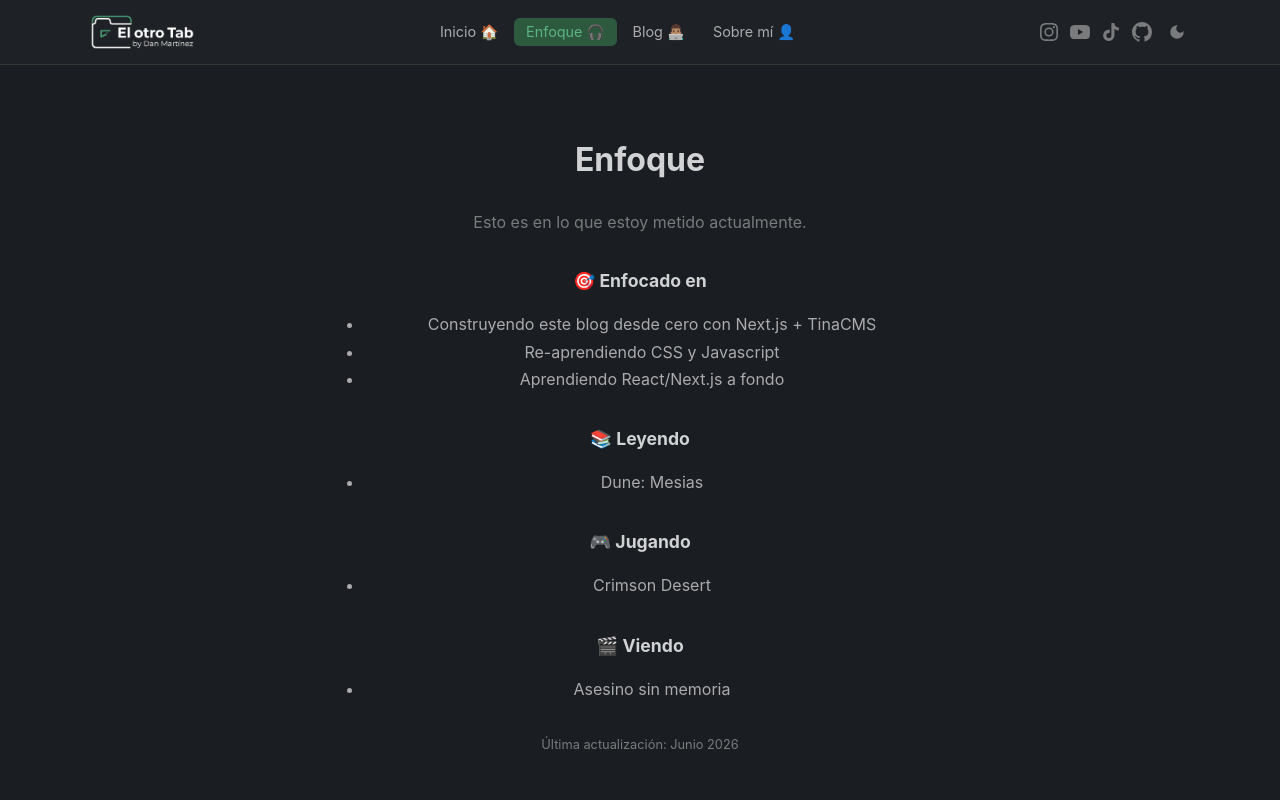
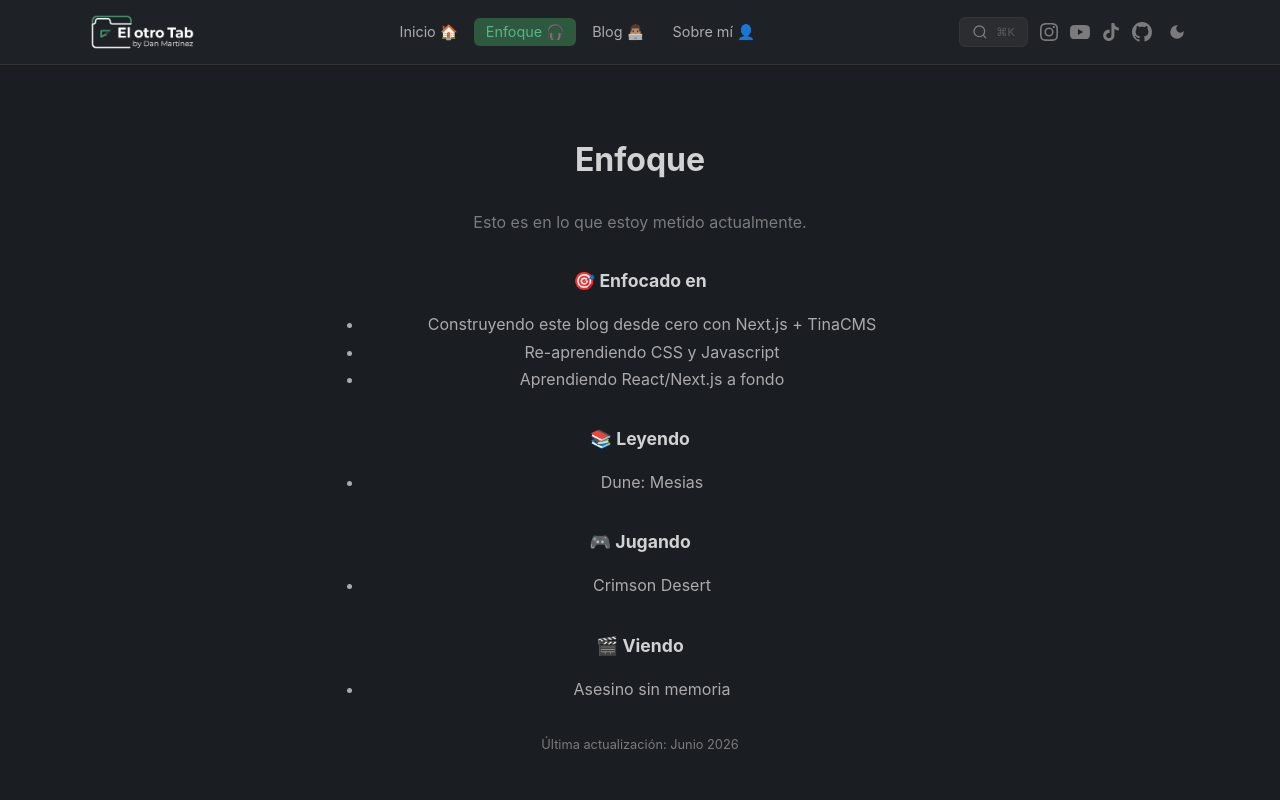
Before and after one commit to DanMartinezMx/eldanmtz, a Next.js app: page /now in a window 1280 px wide. Shown: the top 800 px of the page. Built offline with nearby package versions, Linux system fonts and the light colour scheme.

Commit message:
feat: integrate SearchDialog into navigation

```diff
--- a/src/app/layout.tsx
+++ b/src/app/layout.tsx
@@ -1,6 +1,6 @@
 import type { Metadata } from "next";
 import "./globals.css";
-import { Navigation } from "@/components/Navigation";
+import { NavWrapper } from "@/components/NavWrapper";
 import { Footer } from "@/components/Footer";
 import { Analytics } from "@vercel/analytics/react";
 import { SpeedInsights } from "@vercel/speed-insights/next";
@@ -54,7 +54,7 @@ export default function RootLayout({ children }: { children: React.ReactNode })
   return (
     <html lang="es" suppressHydrationWarning>
       <body>
-        <Navigation />
+        <NavWrapper />
         <main className="main-content">{children}</main>
         <Footer />
         <Analytics />
--- /dev/null
+++ b/src/components/NavWrapper.tsx
@@ -0,0 +1,7 @@
+import { getSearchIndex } from "@/lib/content";
+import { Navigation } from "./Navigation";
+
+export function NavWrapper() {
+    const searchIndex = getSearchIndex();
+    return <Navigation searchIndex={searchIndex} />;
+}
--- a/src/components/Navigation.tsx
+++ b/src/components/Navigation.tsx
@@ -5,8 +5,20 @@ import Image from "next/image";
 import { usePathname } from "next/navigation";
 import { useState } from "react";
 import { ThemeToggle } from "./ThemeToggle";
+import { SearchDialog } from "./SearchDialog";
 
-export function Navigation() {
+interface SearchItem {
+  title: string;
+  description: string;
+  category: string;
+  slug: string;
+}
+
+interface NavigationProps {
+  searchIndex: SearchItem[];
+}
+
+export function Navigation({ searchIndex }: NavigationProps) {
   const pathname = usePathname();
   const [menuOpen, setMenuOpen] = useState(false);
 
@@ -75,8 +87,9 @@ export function Navigation() {
           </div>
         </nav>
 
-        {/* Right: Socials */}
+        {/* Right: Search + Socials */}
         <div className="nav-socials">
+          <SearchDialog posts={searchIndex} />
           {socials}
         </div>
 
```
